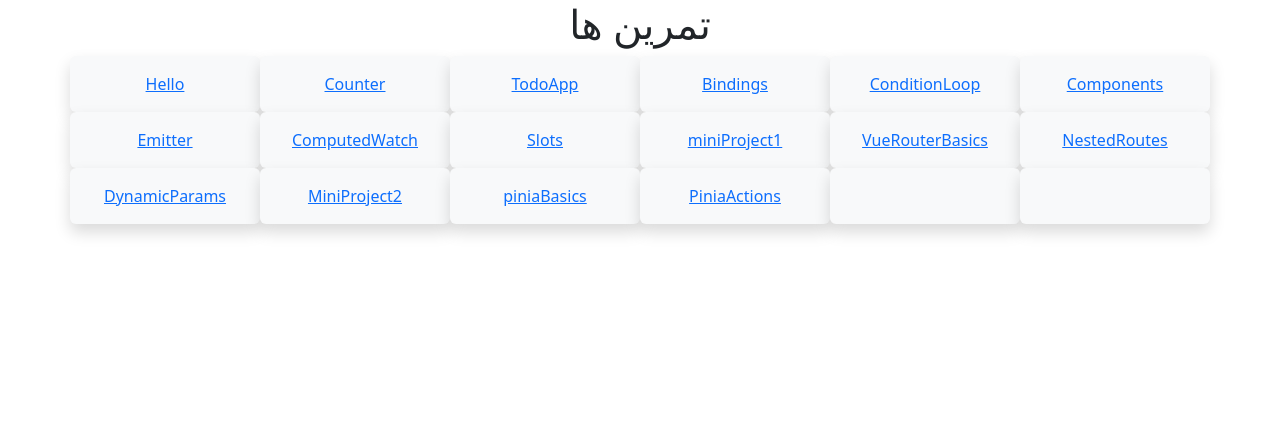
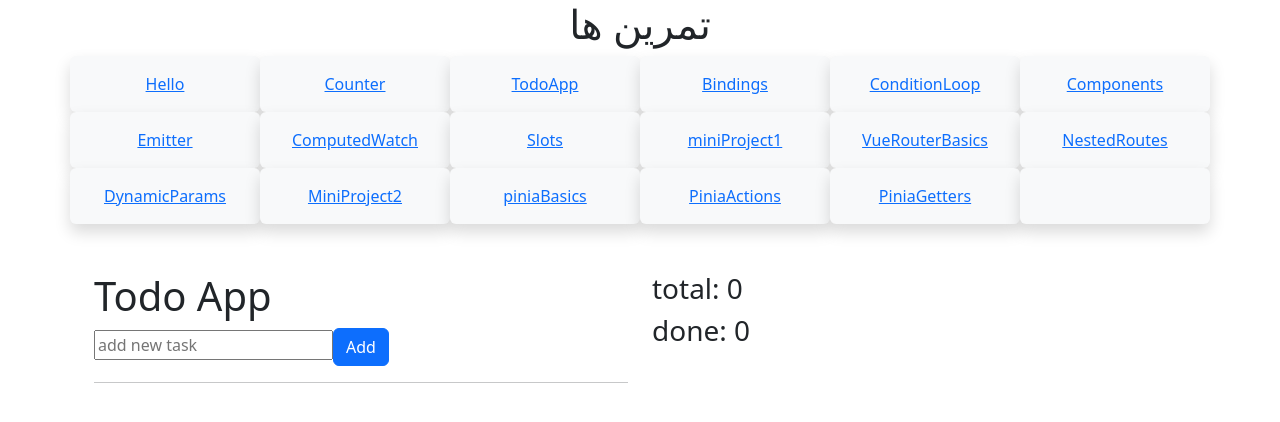
Before and after one commit to ielhamsv/vue-learning-30days, a Vue app in the folder vue-30days/: page /PiniaGetters in a window 1280 px wide. Shown: the top 422 px of the page. Built offline with nearby package versions, Linux system fonts and the light colour scheme.

Commit message:
day17 , Pinia Getters

```diff
--- a/vue-30days/src/App.vue
+++ b/vue-30days/src/App.vue
@@ -58,7 +58,9 @@
       <div class="col-md-2 shadow p-3 bg-body-tertiary rounded text-center">
         <router-link to="/PiniaActions">PiniaActions</router-link>
       </div>
-      <div class="col-md-2 shadow p-3 bg-body-tertiary rounded text-center"></div>
+      <div class="col-md-2 shadow p-3 bg-body-tertiary rounded text-center">
+        <router-link to="/PiniaGetters">PiniaGetters</router-link>
+      </div>
       <div class="col-md-2 shadow p-3 bg-body-tertiary rounded text-center"></div>
     </div>
     </div>
--- a/vue-30days/src/router/index.js
+++ b/vue-30days/src/router/index.js
@@ -18,6 +18,7 @@ import MiniProject2 from "@/views/MiniProject2.vue";
 import Post from "@/components/Post.vue";
 import piniaBasics from "@/views/piniaBasics.vue"
 import PiniaActions from "@/views/PiniaActions.vue";
+import PiniaGetters from "@/views/PiniaGetters.vue";
 
 
 const router = createRouter({
@@ -45,7 +46,8 @@ const router = createRouter({
     {path: '/MiniProject2', name:'/MiniProject2',component: MiniProject2},
     {path: '/MiniProject2/post/:id',component:Post},
     {path: '/piniaBasics', name: 'piniaBasics', component: piniaBasics},
-    {path: '/PiniaActions', name: 'PiniaActions', component: PiniaActions}
+    {path: '/PiniaActions', name: 'PiniaActions', component: PiniaActions},
+    {path: '/PiniaGetters', name: 'PiniaGetters', component: PiniaGetters},
   ],
 })
 
--- a/vue-30days/src/stores/todo.js
+++ b/vue-30days/src/stores/todo.js
@@ -1,7 +1,11 @@
 import {defineStore} from "pinia";
 
 export const useTodostore = defineStore("todo",{
-  state: () => ({todos:[]}),
+  state: () => ({todos: [] }),
+  getters: {
+    donecount: (state) => state.todos.filter(t => t.done).length,
+    total: (state) => state.todos.length
+  },
   actions: {
     addTask(task){
       this.todos.push({title:task,done:false})
--- /dev/null
+++ b/vue-30days/src/views/PiniaGetters.vue
@@ -0,0 +1,23 @@
+<script setup>
+import {useTodostore} from "@/stores/todo.js";
+import PiniaActions from "@/views/PiniaActions.vue";
+const todo = useTodostore()
+</script>
+
+<template>
+  <div class="container">
+    <div class="row">
+      <div class="col-md-6">
+        <PiniaActions/>
+      </div>
+      <div class="col-md-6">
+        <h3>total: {{todo.total}}</h3>
+        <h3>done: {{todo.donecount}}</h3>
+      </div>
+    </div>
+  </div>
+</template>
+
+<style scoped>
+
+</style>
```
